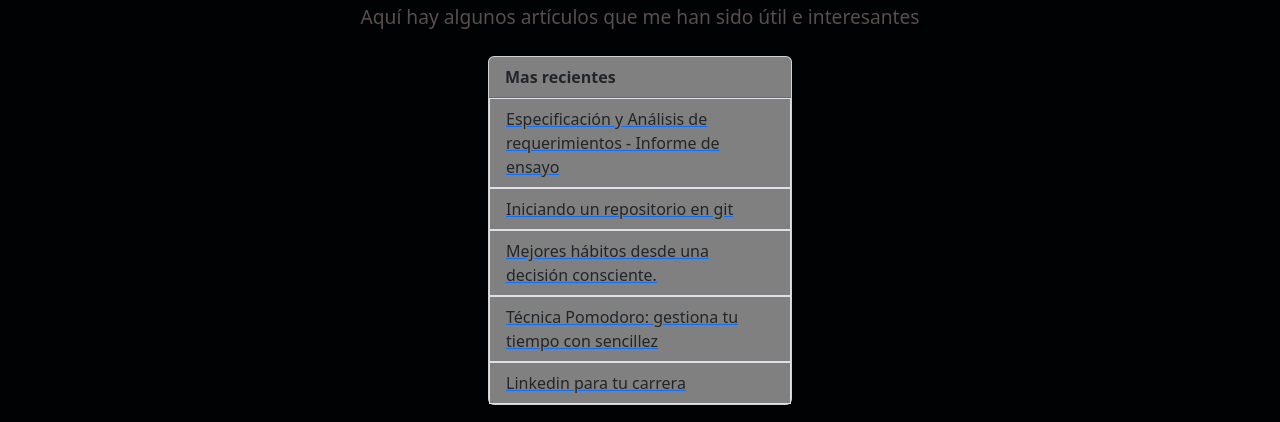
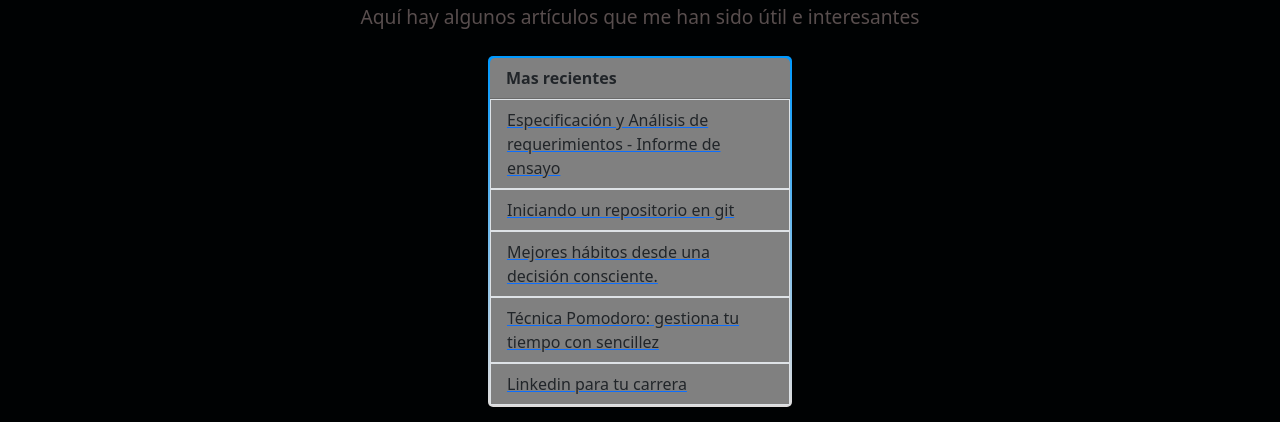
Before and after one commit to Jsckbe/portfolio-web, a plain HTML site: page index.html in a window 1280 px wide. Shown: the part 3869-4291 px from the top of the page. Drawn offline with nearby package versions, Linux system fonts and the light colour scheme; a web font is replaced by a local one.

Commit message:
Update css

```diff
--- a/style.css
+++ b/style.css
@@ -554,7 +554,13 @@ h1 {
     width: 80%;
     max-width: 600px;
     margin: 20px;
+    border-radius: 5px;
+    /*color gradient a los border*/
+    border: 2.5px solid #e4111100;
+    background:
+        linear-gradient(#09f, rgb(222, 220, 220))border-box;
 }
+
 
 .articulos .card-header {
     font-weight: bold;
```
